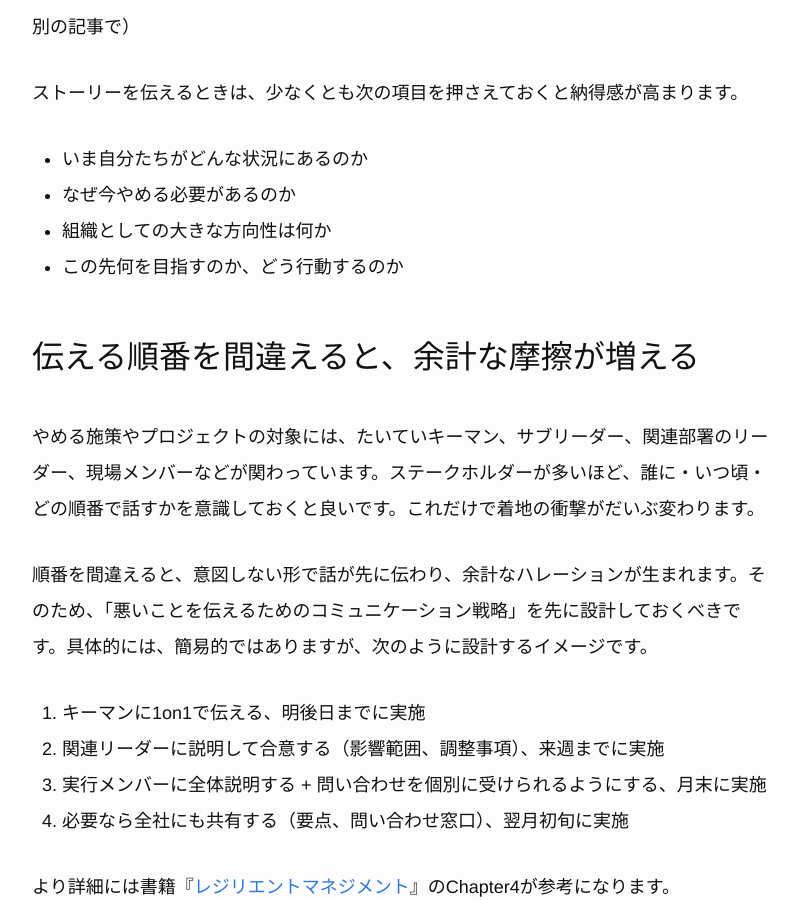
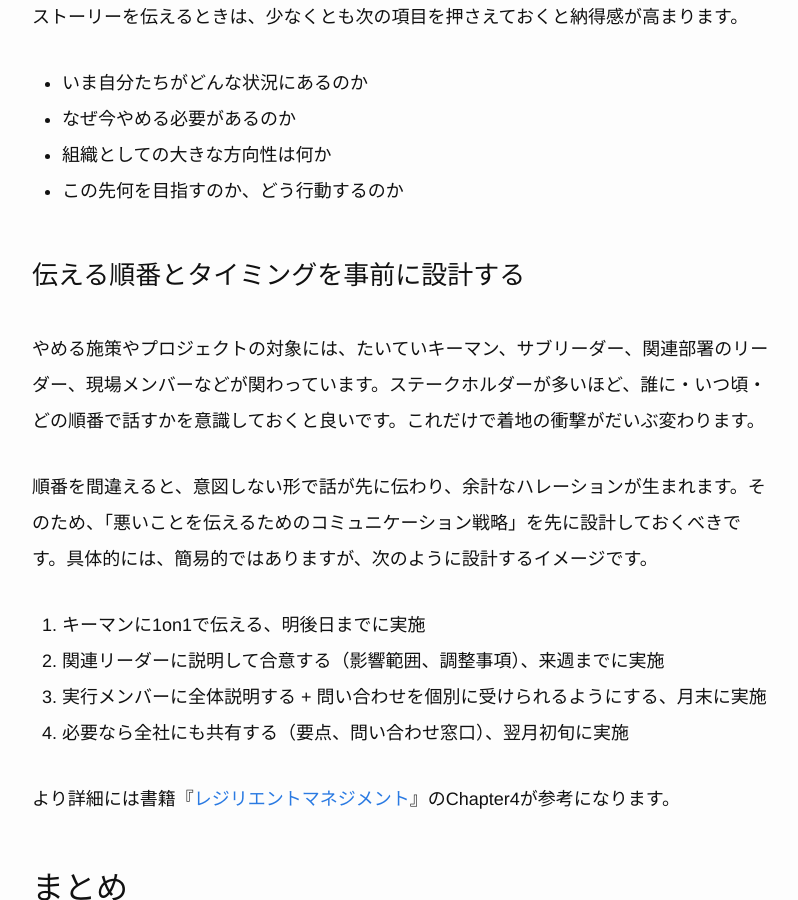
Before and after one commit to iwashi/iwashi.github.io, a Jekyll site: the page built from _posts/2026-02-28-stop-decision.md, in a window 1280 px wide and 900 px high, scrolled down 3745 px. Shown: the whole window, without its empty margins (238-1036 px from the left). Built offline with Jekyll 4.4.1, drawn with Linux system fonts in a browser that asks for light colours.

Commit message:
brush up

```diff
--- a/_posts/2026-02-28-stop-decision.md
+++ b/_posts/2026-02-28-stop-decision.md
@@ -65,7 +65,7 @@ ogp: /assets/images/ogp/2026-02-28-stop-decision_ogp.png
 
 やめる決断をするときは、胃の中がキリキリするかもしれません。それでも長期的にみて正しい判断であることを信じて、勇気を持って決断しなければなりません。
 
-## やめるときは「結論」だけでなく「ストーリー」を語る
+### やめるときは「結論」だけでなく「ストーリー」を語る
 
 当然ながら「やめます」と話すだけだと、ステークホルダーや特に尽力してきたメンバーに納得感は生まれません。悪い知らせほど、背景の説明が必要です。
 
@@ -80,7 +80,7 @@ ogp: /assets/images/ogp/2026-02-28-stop-decision_ogp.png
 - 組織としての大きな方向性は何か
 - この先何を目指すのか、どう行動するのか
 
-## 伝える順番を間違えると、余計な摩擦が増える
+### 伝える順番とタイミングを事前に設計する
 
 やめる施策やプロジェクトの対象には、たいていキーマン、サブリーダー、関連部署のリーダー、現場メンバーなどが関わっています。ステークホルダーが多いほど、誰に・いつ頃・どの順番で話すかを意識しておくと良いです。これだけで着地の衝撃がだいぶ変わります。
 
```
